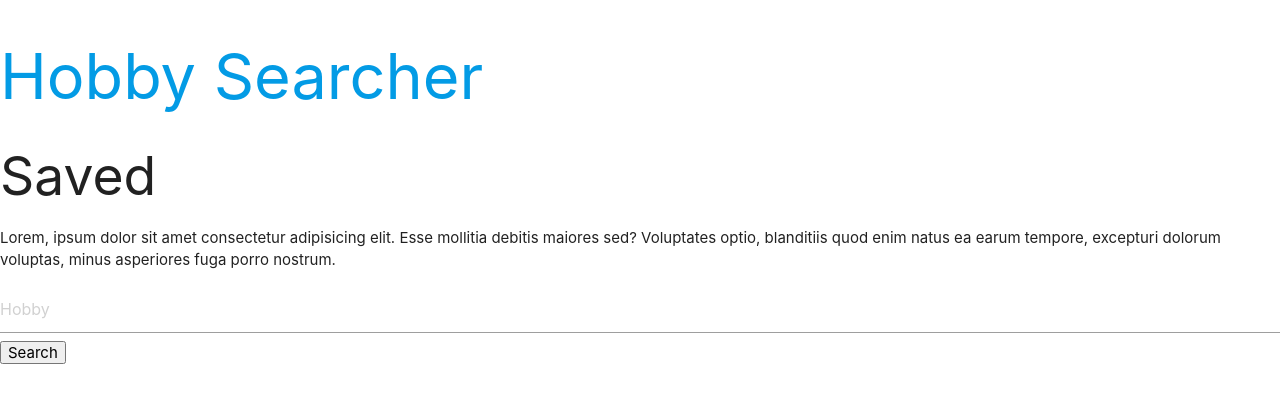
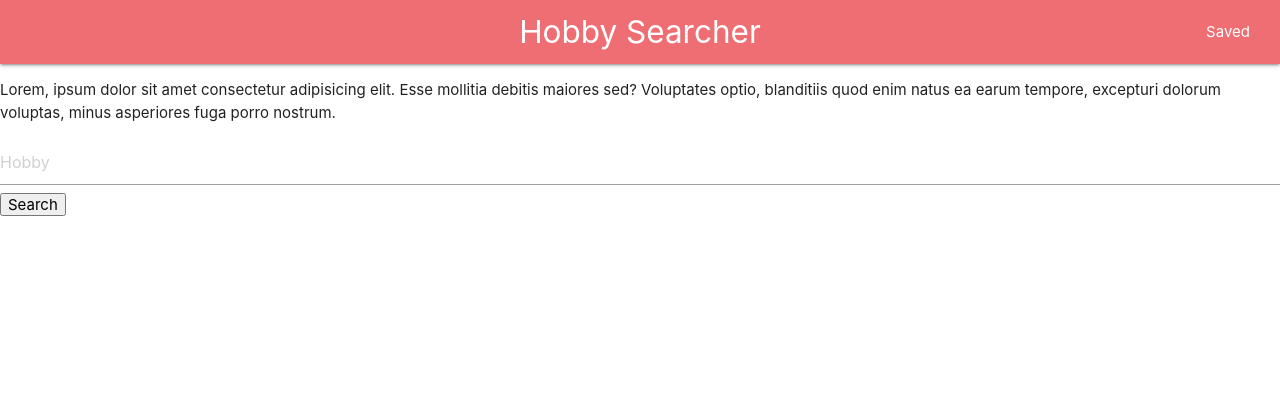
Before and after one commit to aimtruong/hobby-search, a plain HTML site: page index.html in a window 1280 px wide. Drawn offline with nearby package versions, Linux system fonts and the light colour scheme.

Commit message:
landing page html

```diff
--- a/index.html
+++ b/index.html
@@ -9,16 +9,14 @@
     <link rel="stylesheet" href="./assets/style.css">
 </head>
 <body>
-    <header>
-        <div>
-            <a href="./index.html">
-                <h1>Hobby Searcher</h1>
-            </a>
+    <nav>
+        <div class="nav-wrapper">
+            <a href="./index.html" class="brand-logo center">Hobby Searcher</a>
+            <ul class="right">
+                <li><a class="dropdown-trigger" href="#" data-target="dropdown1">Saved<i class="material-icons right"></i></a></li>
+            </ul>
         </div>
-        <div>
-            <h2>Saved</h2>
-        </div>
-    </header>
+    </nav>
 
     <main>
         <!-- main form El -->
```
